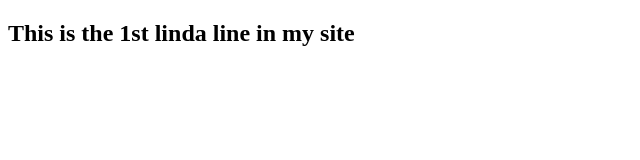
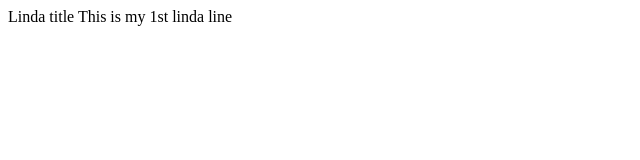
Before and after one commit to TauhidGoGit/1st-linda-site, a plain HTML site: page index.html in a window 1280 px wide. Shown: the whole page, without its empty margins (0-640 px from the left). Drawn offline with Linux system fonts and the light colour scheme.

Commit message:
first commit

```diff
--- a/index.html
+++ b/index.html
@@ -1,10 +1,10 @@
 <!DOCTYPE html>
 <html lang="en">
 <head>
-
-    <title>Linda title</title>
+   Linda title
+    <title>Document</title>
 </head>
 <body>
-    <h2>This is the 1st linda line in my site</h2>
+    This is my 1st linda line
 </body>
 </html>
```
